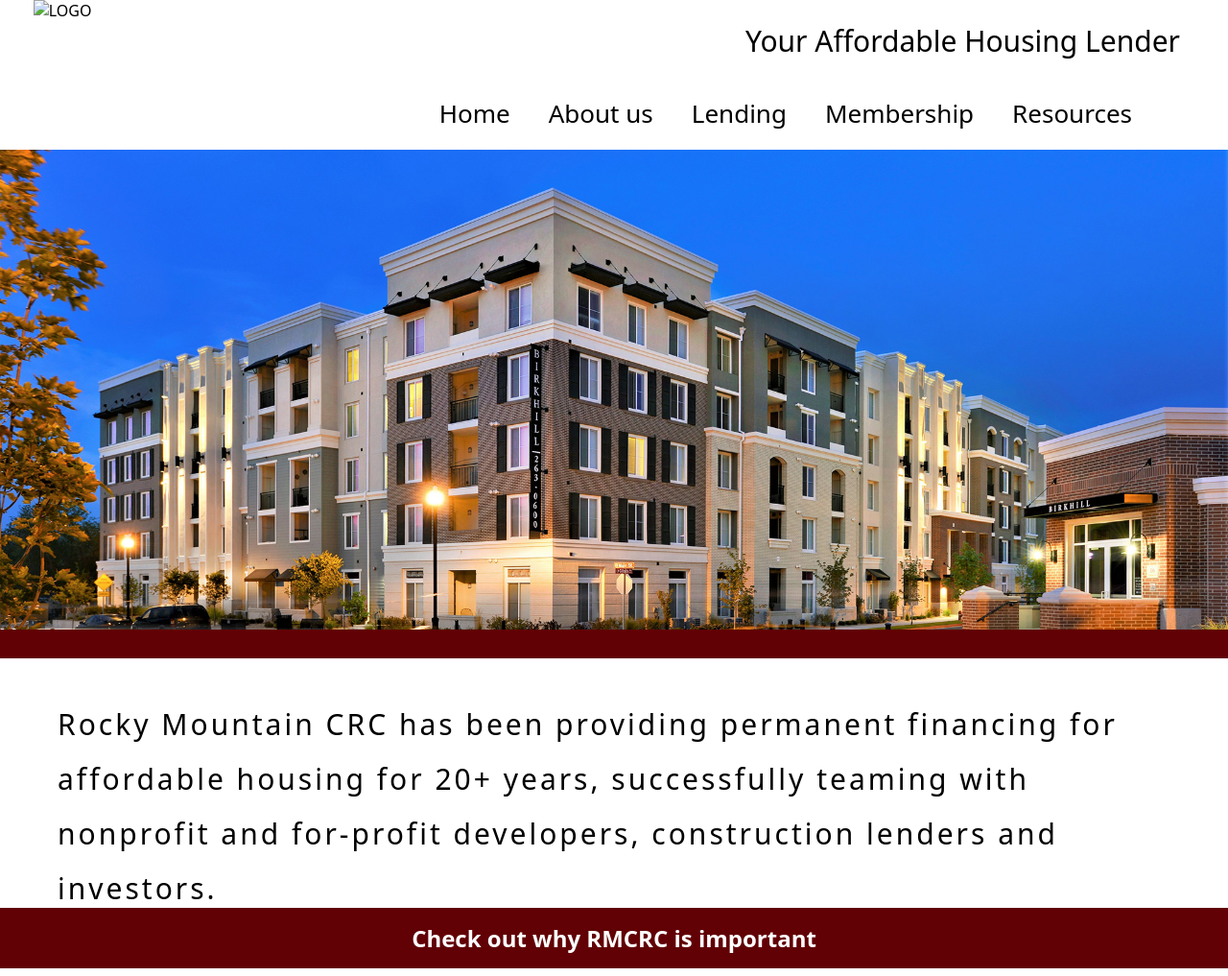
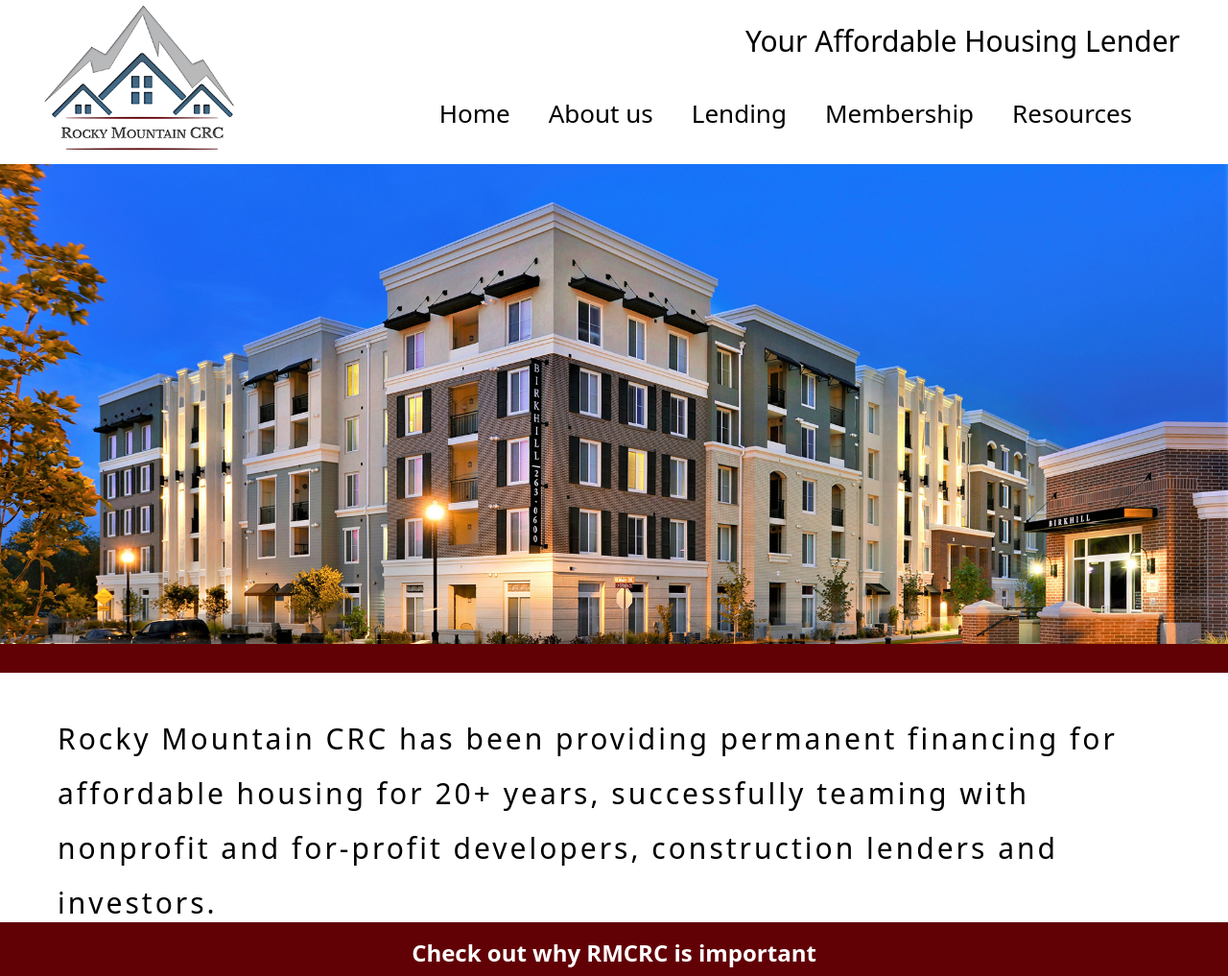
Before and after one commit to Sabarivasanc/rmrc-clone, a plain HTML site: page index.html in a window 1280 px wide. Shown: the top 1017 px of the page at 96% size. Drawn offline with Linux system fonts and the light colour scheme; files whose address does not match are found by name.

Commit message:
Update index.html

```diff
--- a/index.html
+++ b/index.html
@@ -13,7 +13,7 @@
     <!--nav section -->
     <section>
         <nav class="navbar">
-            <span class="logo"><img class="img" src="assets/images/ucrc-logo.png" alt="LOGO"></span>
+            <span class="logo"><img class="img" src="assests/images/ucrc-logo.png" alt="LOGO"></span>
             <div class="h2">
                 <h2 class="title"> Your Affordable Housing Lender</h2>
             </div>
```
